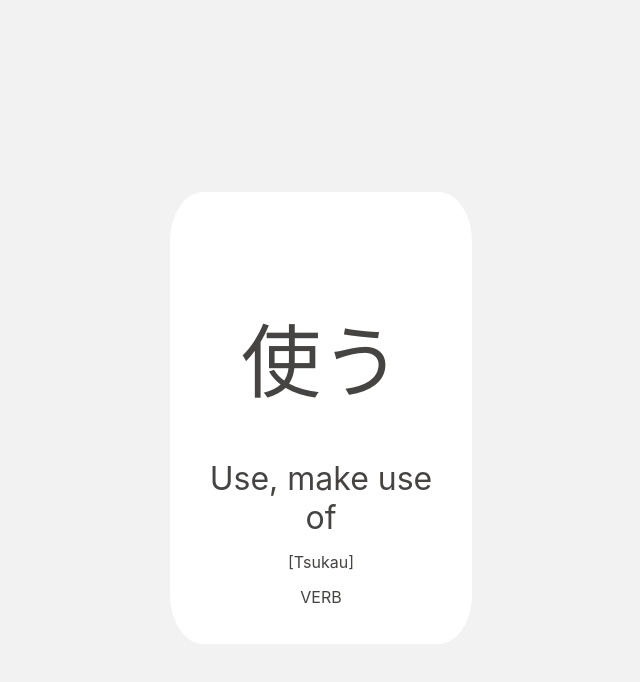
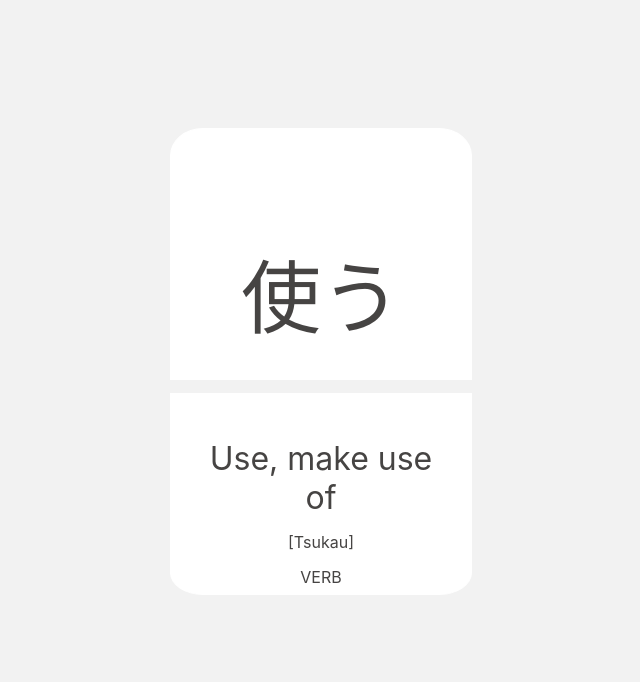
Before and after one commit to Gchu647/jap-flashcard-app, a React (Create React App) app: page / in a window 1280 px wide. Shown: the top 682 px of the page, without its empty margins (319-959 px from the left). Built offline with nearby package versions, Linux system fonts and the light colour scheme.

Commit message:
split flashcard into top and bottom

```diff
--- a/src/components/App/App.css
+++ b/src/components/App/App.css
@@ -2,20 +2,33 @@
   width: 100vw;
   height: 120vh;
   display: flex;
-  justify-content: center;
+  flex-direction: column;
+  align-items: center;
   background-color: #f2f2f2;
   color: #464443;
 }
 
-.flashcard {
+.flashcard-top {
   border: solid 1px #ffffff;
-  border-radius: 11%;
+  border-radius: 11% 11% 0 0;
   width: 300px;
-  height: 450px;
+  height: 250px; /* total height 450px */
   display: flex;
   flex-direction: column;
   align-items: center;
-  margin-top: 15%;
+  margin-top: 10%;
+  background-color: #ffffff;
+}
+
+.flashcard-btm {
+  border: solid 1px #ffffff;
+  border-radius: 0 0 11% 11%;
+  width: 300px;
+  height: 200px; /* total height 450px */
+  display: flex;
+  flex-direction: column;
+  align-items: center;
+  margin-top: 1%;
   background-color: #ffffff;
 }
 
--- a/src/components/App/App.js
+++ b/src/components/App/App.js
@@ -4,11 +4,13 @@ import './App.css';
 function App() {
   return (
     <div className="App">
-      <div className="flashcard">
+      <div className="flashcard-top">
         <div className="kanji-wrap">
           <div className="kanji">使う</div>
         </div>
-        <div className="def-wrap">
+      </div>
+      <div className="flashcard-btm">
+      <div className="def-wrap">
           <div className="def">Use, make use of</div>
         </div>
         <div className="romaji-wrap">
```
